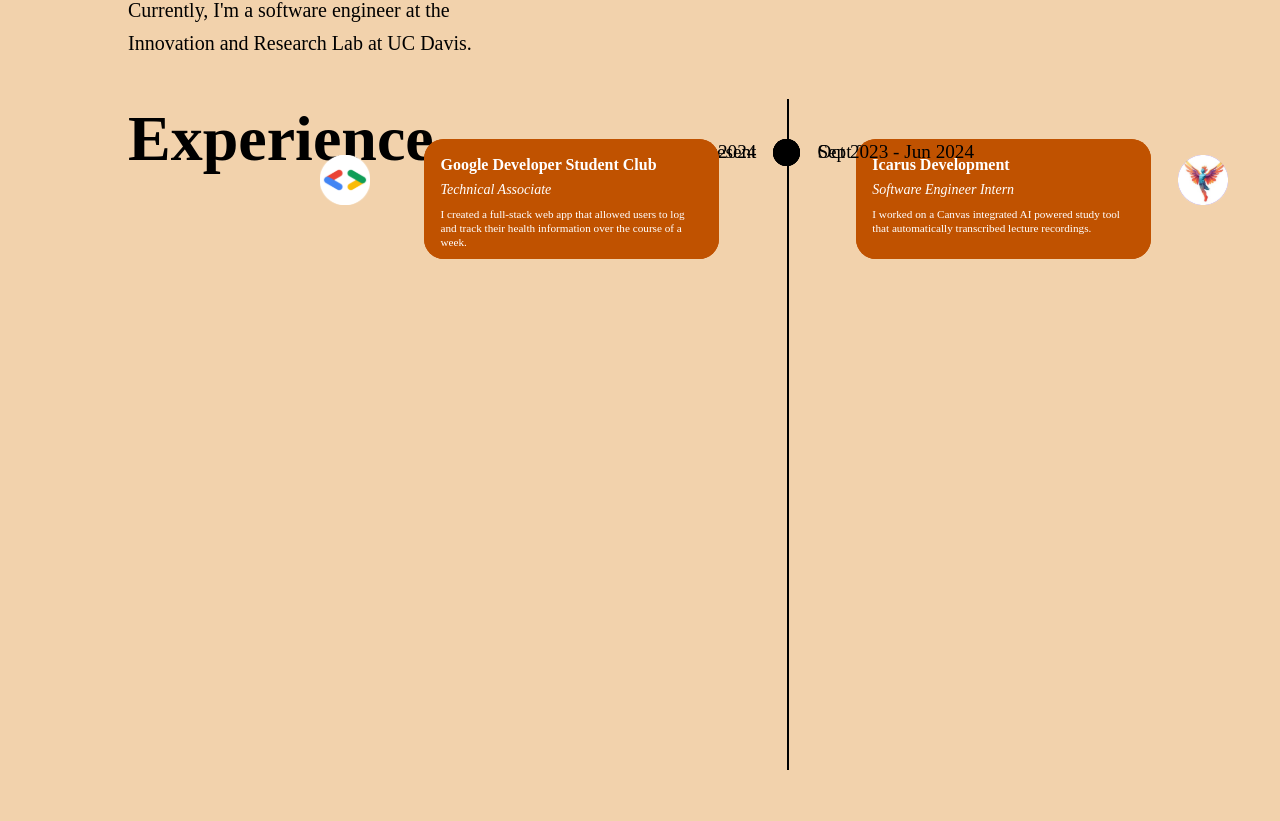
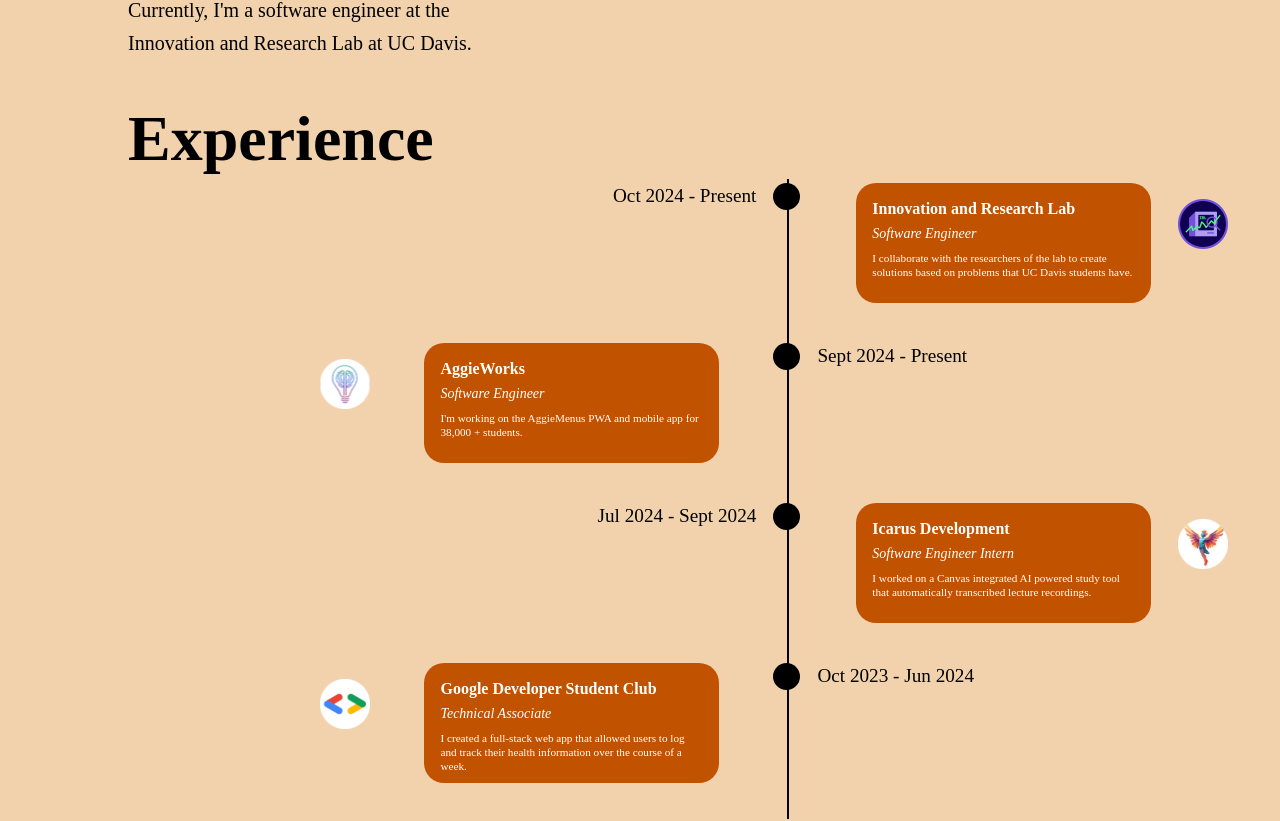
Before and after one commit to patrickhcnguyen/personal-website, a React (Vite) app in the folder frontend/: page / in a window 1280 px wide. Shown: the part 1328-2149 px from the top of the page. Built offline with nearby package versions, Linux system fonts and the light colour scheme; no server answers; a web font is replaced by a local one.

Commit message:
bug fixes

```diff
--- a/frontend/src/components/experience/experience.tsx
+++ b/frontend/src/components/experience/experience.tsx
@@ -27,7 +27,7 @@
   return (
     <div ref={experienceRef} id="experience" className={`
       relative
-      ${isMobile ? 'min-h-[900px] px-5' : 'h-[50vh] mb-[45vh]'}
+      ${isMobile ? 'min-h-[900px] px-5' : 'h-[95vh]'}
     `}>
       <div className={`
         ${isMobile ? 'mt-8 mb-12' : 'absolute left-[10vw] top-[-5vh]'}
@@ -46,8 +46,7 @@
       <div className={`
         ${isMobile
           ? 'absolute left-8 top-[120px] w-[2px] h-[calc(100%-120px)]'
-          : 'absolute left-[61.48%] top-[-5vh] w-[2px] h-[83.9vh]'
-        }
+          : 'absolute left-[61.48%] top-[5vh] w-[2px] h-[80vh]'}
         mb-[5px] bg-black transition-all duration-1000
         ${isVisible ? 'opacity-100 scale-y-100' : 'opacity-0 scale-y-0'}
         origin-top
@@ -217,7 +216,7 @@
   }
 
   return (
-    <div className={`absolute w-full ${isMobile ? 'left-0' : ''} top-[${top}]`}>
+    <div className={`absolute w-full ${isMobile ? 'left-0' : ''}`} style={{ top }}>
       <div className={`
         absolute
         ${position === 'left' ? 'left-[60.42%]' : 'left-[60.42%]'}
```
